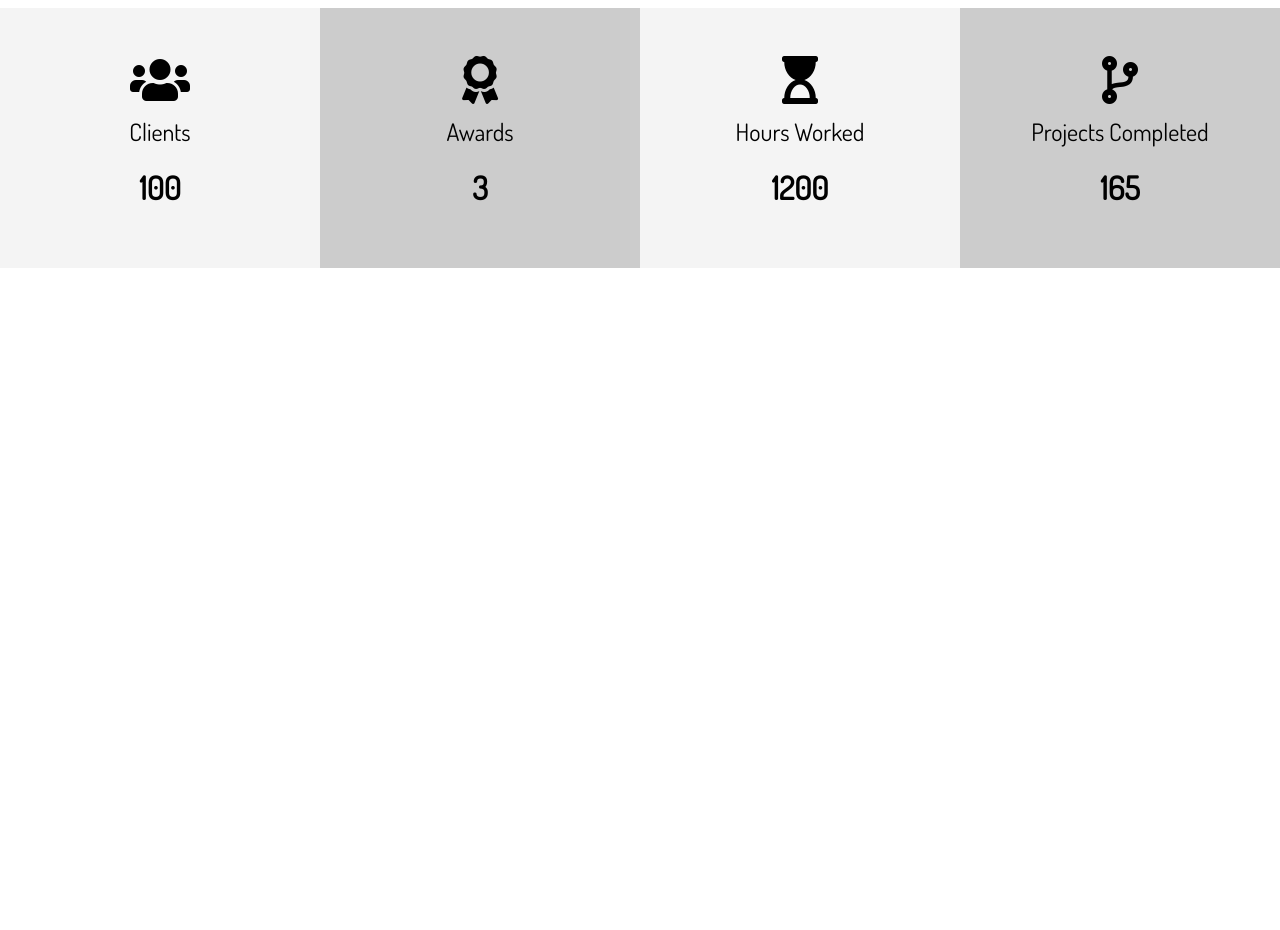
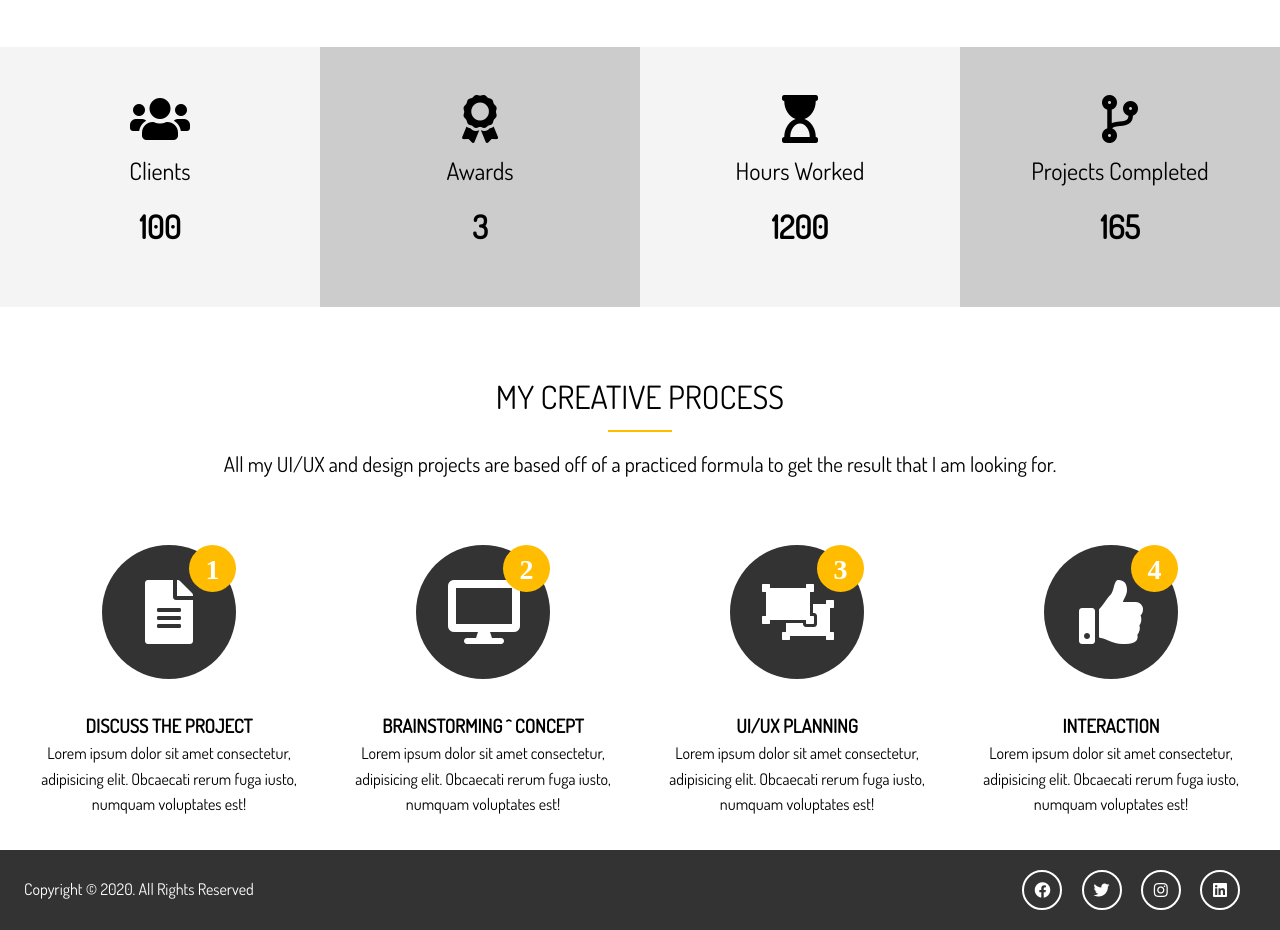
Before and after one commit to dzhambov/Portfolio-New, a plain HTML site: page dist/index.html in a window 1280 px wide. Shown: the part 1180-2110 px from the top of the page. Before the commit the page ends 1480 px from the top, so only its background shows below. Drawn offline with Linux system fonts and the light colour scheme.

Commit message:
finish home page.

```diff
--- a/dist/index.html
+++ b/dist/index.html
@@ -1,18 +1,12 @@
 <!DOCTYPE html>
 <html lang="en">
+
 <head>
   <meta charset="UTF-8" />
   <meta name="viewport" content="width=device-width, initial-scale=1.0" />
-    <link
-      rel="stylesheet"
-      href="https://use.fontawesome.com/releases/v5.14.0/css/all.css"
-      integrity="sha384-HzLeBuhoNPvSl5KYnjx0BT+WB0QEEqLprO+NBkkk5gbc67FTaL7XIGa2w1L0Xbgc"
-      crossorigin="anonymous"
-    />
-    <link
-      href="https://fonts.googleapis.com/css2?family=Dosis&display=swap"
-      rel="stylesheet"
-    />
+  <link rel="stylesheet" href="https://use.fontawesome.com/releases/v5.14.0/css/all.css"
+    integrity="sha384-HzLeBuhoNPvSl5KYnjx0BT+WB0QEEqLprO+NBkkk5gbc67FTaL7XIGa2w1L0Xbgc" crossorigin="anonymous" />
+  <link href="https://fonts.googleapis.com/css2?family=Dosis&display=swap" rel="stylesheet" />
   <link rel="stylesheet" href="css/main.css" />
   <title>Hristo Dzhambov || Web Developer and Entrepreneur</title>
 </head>
@@ -32,12 +26,8 @@
       </nav>
       <div class="header-content">
         <h1>
-            I Am Chris The
-            <span
-              class="txt-type"
-              data-wait="3000"
-              data-words='["Web Developer", "Entrepreneur"]'
-            ></span>
+          I Am Hristo The
+          <span class="txt-type" data-wait="3000" data-words='["Web Developer", "Entrepreneur"]'></span>
         </h1>
         <p class="lead">I specialize in UI/UX and Front End Development</p>
         <a href="work.html" class="btn-light">View My Work</a>
@@ -128,7 +118,67 @@
     </div>
   </section>
 
+  <!-- Section C: Process -->
+  <section id="home-c" class="text-center py-2">
+    <div class="container">
+      <h2 class="section-title">
+        My Creative Process
+      </h2>
+      <div class="bottom-line"></div>
+      <p class="lead">All my UI/UX and design projects are based off of a practiced formula to get the result that I am
+        looking for.</p>
+      <div class="process">
+        <div>
+          <i class="fas fa-file-alt fa-4x process-icon my-2">
+            <div class="process-step">1</div>
+          </i>
+          <h3>Discuss The Project</h3>
+          <p>Lorem ipsum dolor sit amet consectetur, adipisicing elit. Obcaecati rerum fuga iusto, numquam voluptates
+            est!</p>
+        </div>
+        <div>
+          <i class="fas fa-desktop fa-4x process-icon my-2">
+            <div class="process-step">2</div>
+          </i>
+          <h3>Brainstorming ^ Concept</h3>
+          <p>Lorem ipsum dolor sit amet consectetur, adipisicing elit. Obcaecati rerum fuga iusto, numquam voluptates
+            est!</p>
+        </div>
+        <div>
+          <i class="fas fa-object-ungroup fa-4x process-icon my-2">
+            <div class="process-step">3</div>
+          </i>
+          <h3>UI/UX Planning</h3>
+          <p>Lorem ipsum dolor sit amet consectetur, adipisicing elit. Obcaecati rerum fuga iusto, numquam voluptates
+            est!</p>
+        </div>
+        <div>
+          <i class="fas fa-thumbs-up fa-4x process-icon my-2">
+            <div class="process-step">4</div>
+          </i>
+          <h3>Interaction</h3>
+          <p>Lorem ipsum dolor sit amet consectetur, adipisicing elit. Obcaecati rerum fuga iusto, numquam voluptates
+            est!</p>
+        </div>
+      </div>
+    </div>
+  </section>
+
+  <!-- Footer -->
+  <footer id="main-footer">
+    <div class="footer-content container">
+      <p>Copyright &copy; 2020. All Rights Reserved</p>
+      <div class="social">
+        <i class="fab fa-facebook"></i>
+        <i class="fab fa-twitter"></i>
+        <i class="fab fa-instagram"></i>
+        <i class="fab fa-linkedin"></i>
+      </div>
+    </div>
+  </footer>
+
   <!-- Type Effect -->
   <script src="js/typewriter.js"></script>
 </body>
+
 </html>
--- a/scss/_config.scss
+++ b/scss/_config.scss
@@ -5,3 +5,14 @@ $light-color: #f4f4f4;
 $medium-color: #ccc;
 $dark-color: #333;
 $bg-image: url('../img/showcase.jpg');
+
+// Set Text Color
+@function set-text-color($color) {
+  @if (lightness($color) > 50) {
+    @return #000;
+  }
+
+  @else {
+    @return #fff;
+  }
+}
--- a/scss/_utilities.scss
+++ b/scss/_utilities.scss
@@ -86,3 +86,20 @@ input[class^='btn-']:hover {
     margin: 4rem 0;
   }
 }
+
+.section-title {
+  font-size: 2rem;
+  display: block;
+  padding-bottom: 0.5rem;
+  text-align: center;
+  font-weight: 100;
+  text-transform: uppercase;
+}
+
+.bottom-line {
+  height: 2px;
+  width: 4rem;
+  background: $main-color;
+  display: block;
+  margin: 0 auto 1rem auto;
+}
--- a/scss/main.scss
+++ b/scss/main.scss
@@ -94,7 +94,11 @@ img {
   }
 
   // Header Inner
-  &-inner {}
+  &-inner {
+    background: $bg-image no-repeat 20% 30% /cover;
+    height: 6rem;
+    border-bottom: 3px solid $main-color;
+  }
 }
 
 // Home Sections
@@ -145,4 +149,85 @@ img {
       }
     }
   }
+
+  // Home Section C
+  &-c {
+    .process {
+      display: grid;
+      grid-template-columns: repeat(4, 1fr);
+      grid-gap: 1.5rem;
+      text-align: center;
+
+      // process-step
+      &-step {
+        position: absolute;
+        top: 0;
+        right: 0;
+        font-size: 28px;
+        background: $main-color;
+        color: set-text-color($main-color);
+        border-radius: 50%;
+        height: 15px;
+        width: 15px;
+        line-height: 15px;
+        padding: 1rem;
+        transition: all 1s;
+      }
+
+      // process-icon
+      &-icon {
+        border-radius: 50%;
+        background: $dark-color;
+        color: set-text-color($dark-color);
+        padding: 2rem;
+        width: 70px;
+        height: 70px;
+        line-height: 70px;
+        text-align: center;
+        position: relative;
+        transition: all 1s;
+
+        &:hover {
+          background: $main-color;
+          width: 90px;
+          height: 90px;
+          line-height: 90px;
+
+          .process-step {
+            background: $dark-color;
+            color: set-text-color($dark-color);
+          }
+        }
+      }
+    }
+  }
 }
+
+// Footer
+#main-footer {
+  background: $dark-color;
+  color: #fff;
+  height: 5rem;
+
+  .footer-content {
+    display: flex;
+    justify-content: space-between;
+    height: 5rem;
+    align-items: center;
+
+    .social .fab {
+      margin-right: 1rem;
+      border: 2px #fff solid;
+      border-radius: 50%;
+      height: 20px;
+      width: 20px;
+      line-height: 20px;
+      text-align: center;
+      padding: 0.5rem;
+
+      &:hover {
+        background: $main-color;
+      }
+    }
+  }
+}
```
Also changed, not shown: dist/about.html (added, +67 -0 lines), dist/css/main.css. Lines whose indentation alone changed are shown as unchanged.
